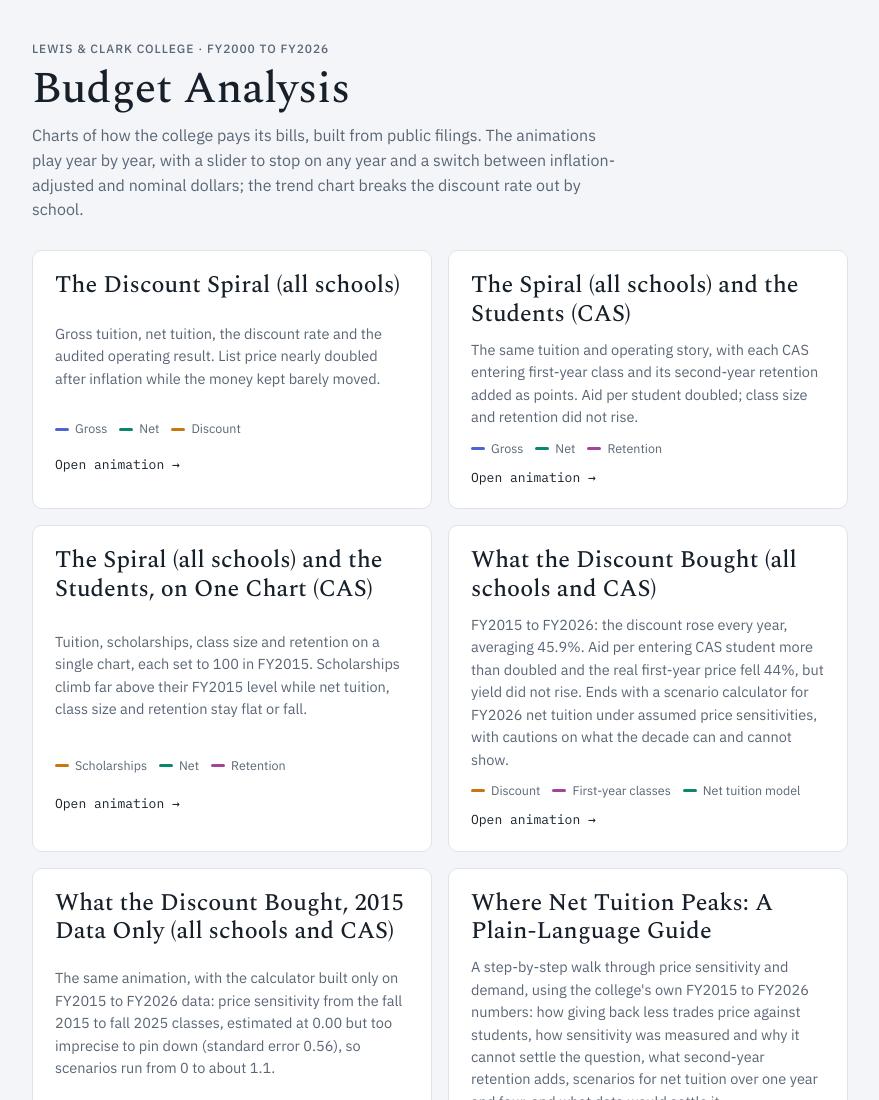
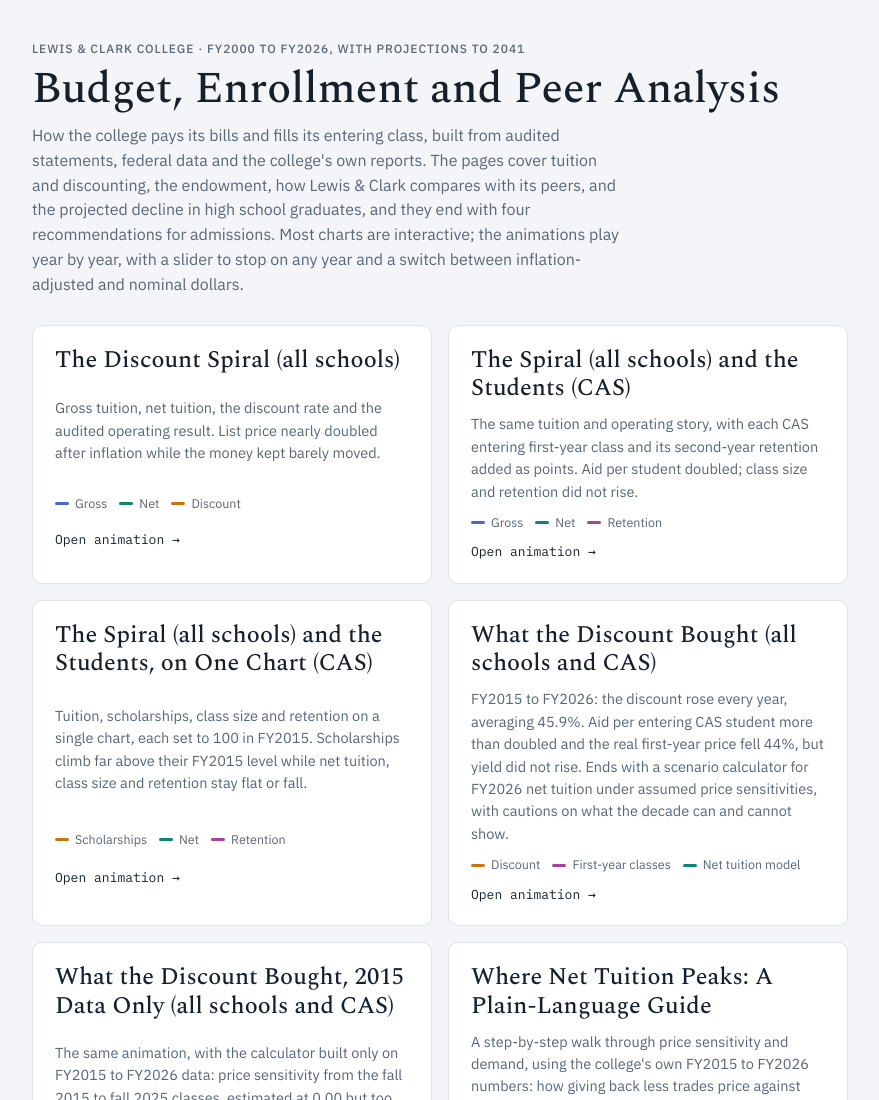
Before and after one commit to drasay-lc/budgetanalysis, a plain HTML site: page index.html in a window 1280 px wide. Shown: the top 1100 px of the page, without its empty margins (200-1079 px from the left). Drawn offline with nearby package versions, Linux system fonts and the light colour scheme.

Commit message:
Describe the whole site in the home page title and description
The title and description still described only the tuition animations.
They now cover what the cards list: tuition and discounting, the
endowment, peer comparisons, the projected decline in high school
graduates and the recommendations for admissions.

Co-Authored-By: Claude Opus 5.5 <noreply@anthropic.com>
Claude-Session: https://claude.ai/code/session_01UeHwMebyvD1CaDekPXmTnt

```diff
--- a/index.html
+++ b/index.html
@@ -4,8 +4,8 @@
 <meta charset="utf-8">
 <meta name="viewport" content="width=device-width, initial-scale=1">
 <meta name="robots" content="noindex">
-<title>Lewis &amp; Clark Budget Analysis</title>
-<meta name="description" content="Animated views of Lewis & Clark College tuition, discounting, endowment and operating results from public filings, FY2000 to FY2025.">
+<title>Lewis &amp; Clark Budget, Enrollment and Peer Analysis</title>
+<meta name="description" content="Interactive charts of how Lewis & Clark College pays its bills and fills its entering class: tuition, discounting and the endowment, comparisons with peers, the projected decline in high school graduates, and recommendations for admissions.">
 <link rel="preconnect" href="https://fonts.googleapis.com">
 <link rel="preconnect" href="https://fonts.gstatic.com" crossorigin>
 <link rel="stylesheet" href="https://fonts.googleapis.com/css2?family=Spectral:wght@400;500&family=IBM+Plex+Sans:wght@400;500;600&family=IBM+Plex+Mono:wght@400;500&display=swap">
@@ -48,9 +48,9 @@ h1 { font-family: var(--f-display); font-weight: 500; font-size: clamp(30px, 5vw
 </head>
 <body>
 <main class="wrap">
-  <p class="eyebrow">Lewis &amp; Clark College · FY2000 to FY2026</p>
-  <h1>Budget Analysis</h1>
-  <p class="dek">Charts of how the college pays its bills, built from public filings. The animations play year by year, with a slider to stop on any year and a switch between inflation-adjusted and nominal dollars; the trend chart breaks the discount rate out by school.</p>
+  <p class="eyebrow">Lewis &amp; Clark College · FY2000 to FY2026, with projections to 2041</p>
+  <h1>Budget, Enrollment and Peer Analysis</h1>
+  <p class="dek">How the college pays its bills and fills its entering class, built from audited statements, federal data and the college's own reports. The pages cover tuition and discounting, the endowment, how Lewis &amp; Clark compares with its peers, and the projected decline in high school graduates, and they end with four recommendations for admissions. Most charts are interactive; the animations play year by year, with a slider to stop on any year and a switch between inflation-adjusted and nominal dollars.</p>
 
   <div class="cards">
     <a class="card" href="discount-spiral/">
```
